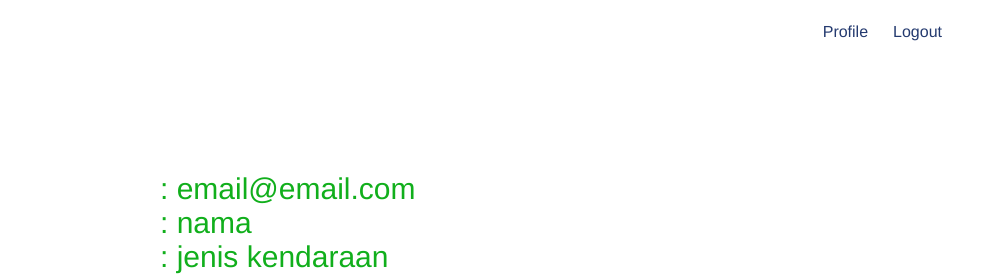
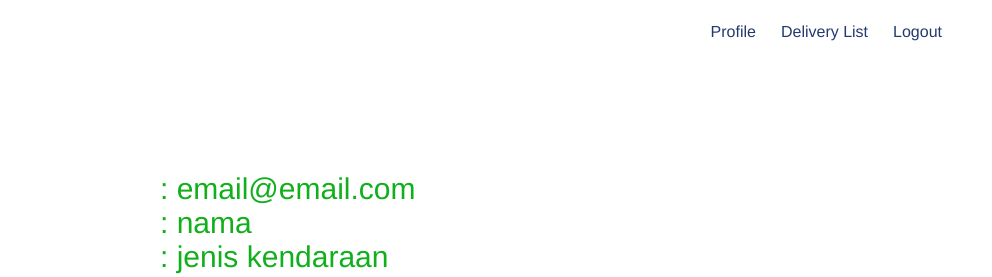
Before and after one commit to LesMiserables1/vruitzy, a plain HTML site: page frontend/PPL/profileDriver.html in a window 1280 px wide. Shown: the top 277 px of the page, 288-1280 px from the left. Drawn offline with nearby package versions, Linux system fonts and the light colour scheme.

Commit message:
add delivery list

```diff
--- a/frontend/PPL/profileDriver.html
+++ b/frontend/PPL/profileDriver.html
@@ -37,6 +37,9 @@
         <ul class="nav-list">
           <li class="nav-item">
             <a href="#" class="nav-link">Profile</a>
+          </li>
+          <li class="nav-item">
+            <a href="deliveryList" class="nav-link">Delivery List</a>
           </li>
           <li class="nav-item">
             <a href="awal.html" class="nav-link">Logout</a>
```
